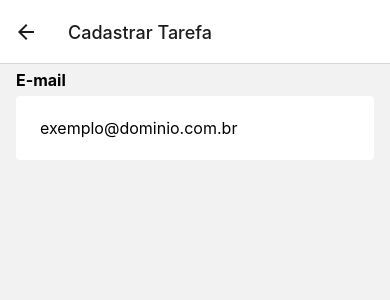
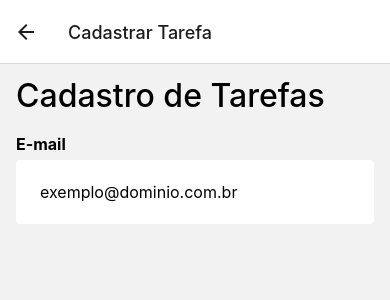
Before and after one commit to cristianprochnow/supabase_connection_rn, a React Native app: screen / in a window 390 px wide. Both pictures are taken after a click on the button "FAZER CADASTRO DE TAREFAS". Shown: the top 300 px of the page. Built offline with nearby package versions, Linux system fonts and the light colour scheme.

Commit message:
feat: add Title component

```diff
--- /dev/null
+++ b/src/components/Title/index.tsx
@@ -0,0 +1,14 @@
+import React, { PropsWithChildren, ReactNode } from 'react';
+import { Text } from 'react-native';
+
+import styles from './styles';
+
+type TitleProps = {
+  children: ReactNode | string;
+};
+
+const Title: React.FC<TitleProps> = ({ children }: TitleProps) => {
+  return <Text style={styles.title}>{children}</Text>;
+};
+
+export default Title;
--- /dev/null
+++ b/src/components/Title/styles.ts
@@ -0,0 +1,11 @@
+import { StyleSheet } from 'react-native';
+
+const styles = StyleSheet.create({
+  title: {
+    fontSize: 32,
+    fontWeight: '500',
+    lineHeight: 64,
+  },
+});
+
+export default styles;
--- a/src/screens/RegisterTask/index.tsx
+++ b/src/screens/RegisterTask/index.tsx
@@ -3,11 +3,14 @@ import { View } from 'react-native';
 
 import styles from './styles';
 import Input from '../../components/Input';
+import Title from '../../components/Title';
 
 const RegisterTask: React.FC = () => {
   return (
     <View style={styles.container}>
       <View style={styles.wrapper}>
+        <Title>Cadastro de Tarefas</Title>
+
         <Input label="E-mail" placeholder="exemplo@dominio.com.br" />
       </View>
     </View>
```
